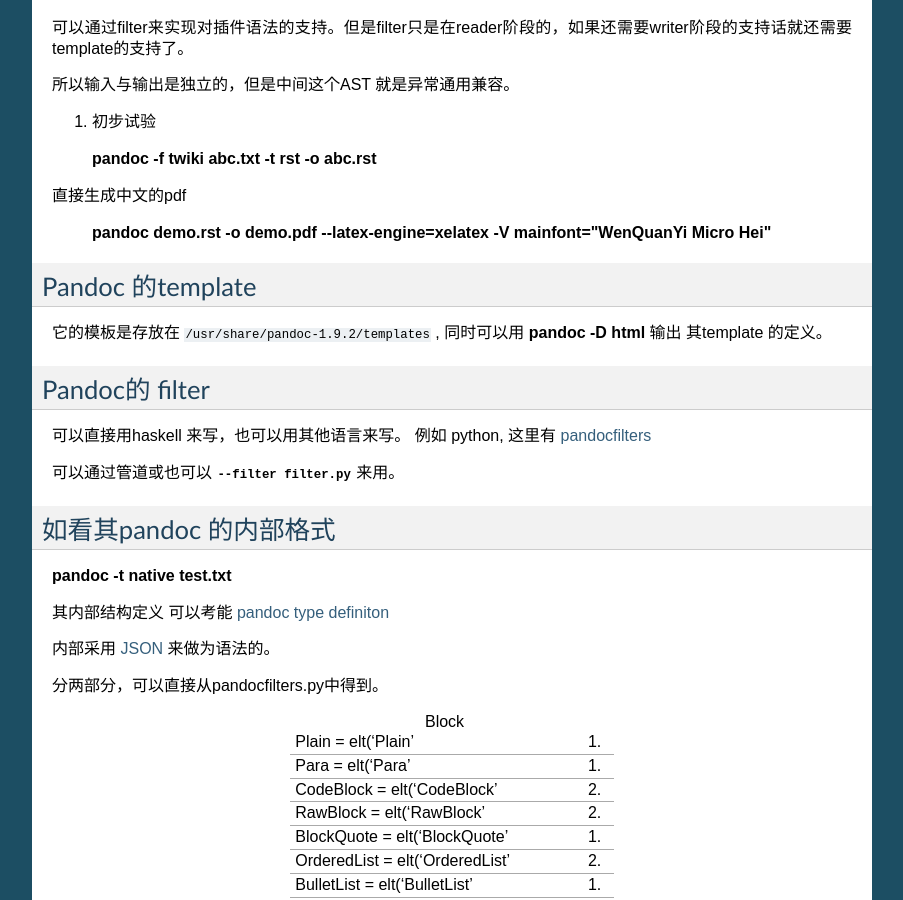
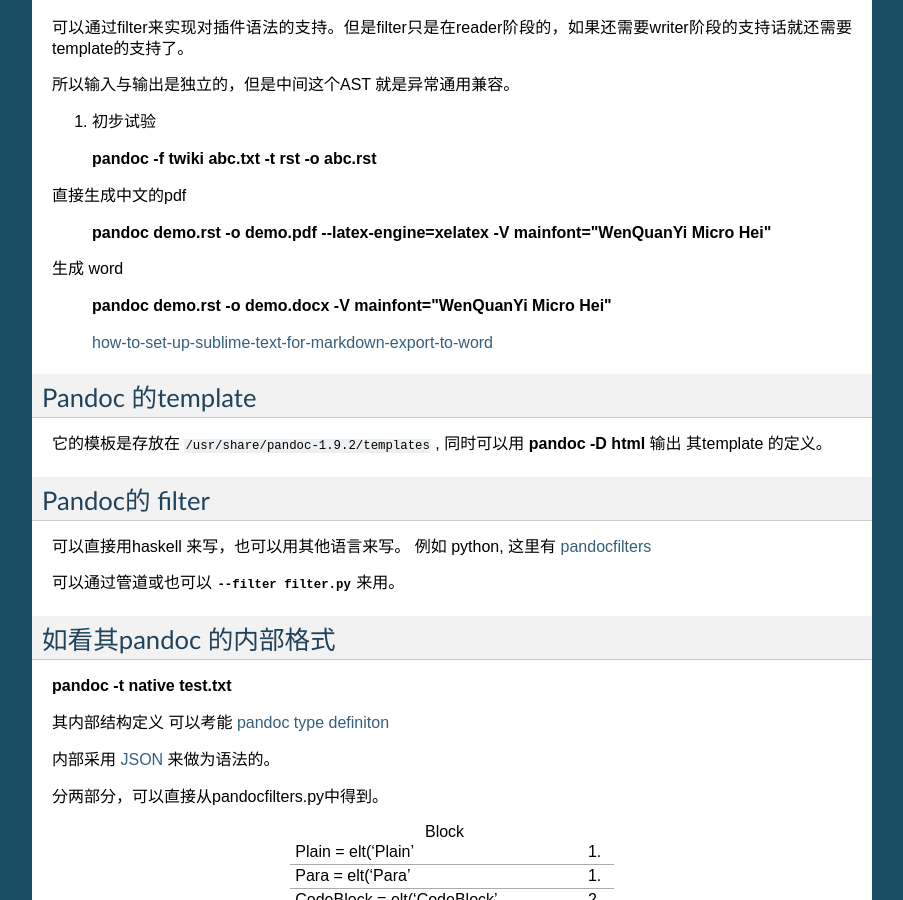
Before and after one commit to gwli/VimSkill, a Sphinx documentation site: the page built from source/Stage_3/pandoc.rst, in a window 1280 px wide and 900 px high, scrolled down 382 px. Shown: the whole window, without its empty margins (198-1101 px from the left). Built offline with Sphinx 7.4.7, drawn with Linux system fonts in a browser that asks for light colours; some of the changed text lies outside the part shown.

Commit message:
word 格式的生产

```diff
--- a/source/Stage_3/pandoc.rst
+++ b/source/Stage_3/pandoc.rst
@@ -24,6 +24,11 @@
 
   :command:`pandoc demo.rst -o demo.pdf --latex-engine=xelatex -V mainfont="WenQuanYi Micro Hei"`
 
+生成 word
+
+  :command:`pandoc demo.rst -o demo.docx  -V mainfont="WenQuanYi Micro Hei"`
+
+  `how-to-set-up-sublime-text-for-markdown-export-to-word <http://plaintext-productivity.net/2-05-how-to-set-up-sublime-text-for-markdown-export-to-word.html>`_
 
 Pandoc 的template
 -----------------
@@ -134,3 +139,14 @@
 只支持了简单的 ASCII table.  生成 ascii table也很容易自己实现或者直接使用 python tabulate package. 就行了。再加 rstcloth可以直接生成rst, 然后再pandoc 来生成各种格式。自己需要写一种markdown就够了。
 
 但是对于一个dailyToDo来说应该是足够了。 现在想想完全用自己买一个todo应该不麻烦。
+
+
+
+是日常工作中，经常会需要对各种模式之间转换，当然pandoc也不是一个万能的。
+还需要一些专用工具，例如
+
++------------+-------------------------------------------------------------------------------+
+|  html2pdf  | `wkhtmltopdf <https://github.com/wkhtmltopdf/wkhtmltopdf>`_                   |
++------------+-------------------------------------------------------------------------------+
+|  pdf2html  | ` pdf2htmlEX <https://github.com/coolwanglu/pdf2htmlEX/wiki/Download>`_       |
++------------+-------------------------------------------------------------------------------+
```
